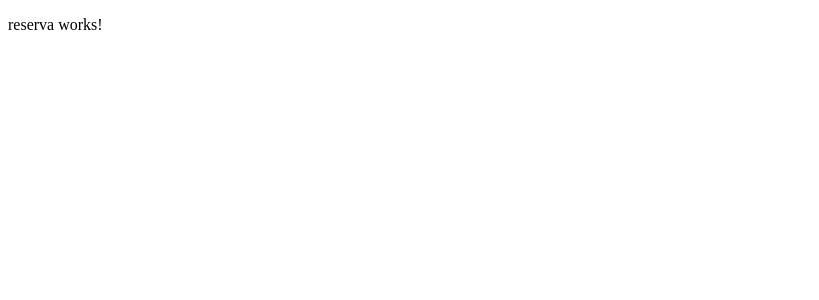
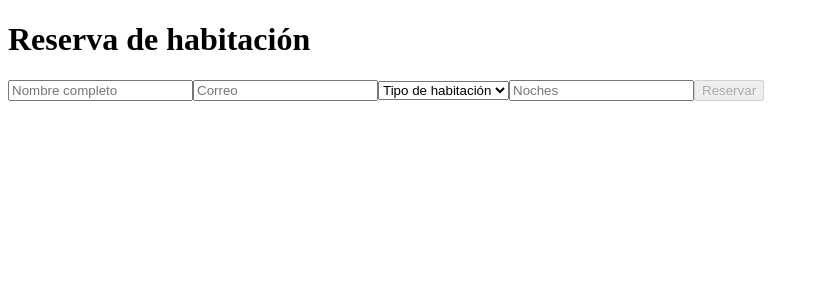
Before and after one commit to xavieryt103-jpg/reserva-hotel, an Angular app: page /reserva in a window 1280 px wide. Shown: the top 300 px of the page, without its empty margins (0-819 px from the left). Built offline with nearby package versions, Linux system fonts and the light colour scheme.

Commit message:
feat: crear formulario de reserva con campos obligatorios

```diff
--- a/src/app/reserva/reserva.html
+++ b/src/app/reserva/reserva.html
@@ -1 +1,21 @@
-<p>reserva works!</p>
+<h1>Reserva de habitación</h1>
+
+<form [formGroup]="formulario" (ngSubmit)="reservar()">
+  <input type="text" formControlName="nombre" placeholder="Nombre completo">
+  <input type="email" formControlName="email" placeholder="Correo">
+
+  <select formControlName="habitacion">
+    <option value="">Tipo de habitación</option>
+    <option value="Simple">Simple</option>
+    <option value="Doble">Doble</option>
+    <option value="Suite">Suite</option>
+  </select>
+
+  <input type="number" formControlName="noches" placeholder="Noches">
+
+  <button type="submit" [disabled]="formulario.invalid">Reservar</button>
+</form>
+
+@if (enviado) {
+  <p>Reserva registrada correctamente.</p>
+}
--- a/src/app/reserva/reserva.ts
+++ b/src/app/reserva/reserva.ts
@@ -1,9 +1,26 @@
 import { Component } from '@angular/core';
+import { FormControl, FormGroup, ReactiveFormsModule, Validators } from '@angular/forms';
 
 @Component({
   selector: 'app-reserva',
-  imports: [],
+  imports: [ReactiveFormsModule],
   templateUrl: './reserva.html',
-  styleUrl: './reserva.css',
+  styleUrl: './reserva.css'
 })
-export class Reserva {}
+export class Reserva {
+  enviado = false;
+
+  formulario = new FormGroup({
+    nombre: new FormControl('', Validators.required),
+    email: new FormControl('', Validators.required),
+    habitacion: new FormControl('', Validators.required),
+    noches: new FormControl<number | null>(null, Validators.required)
+  });
+
+  reservar() {
+    if (this.formulario.valid) {
+      this.enviado = true;
+      console.log('Reserva registrada', this.formulario.value);
+    }
+  }
+}
```
